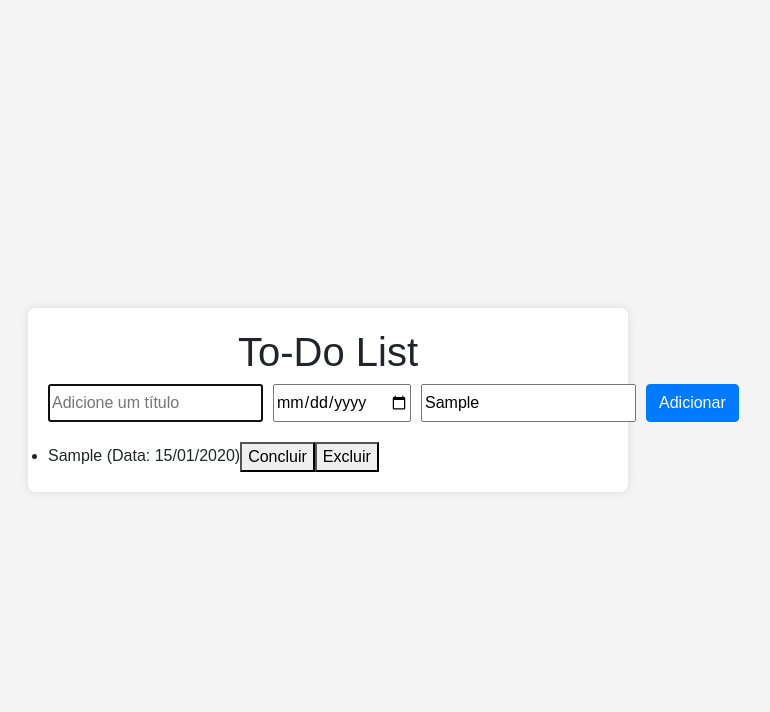
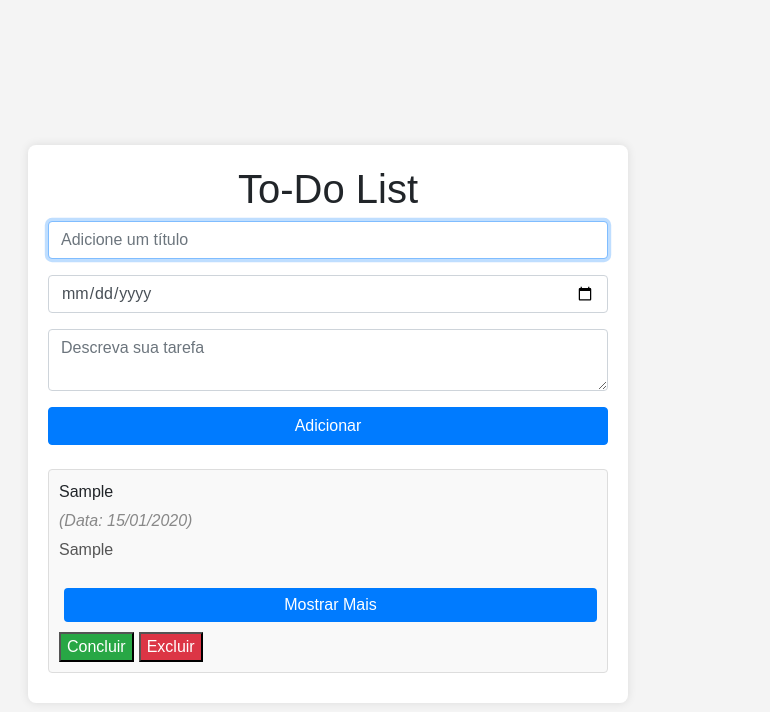
Before and after one commit to brunomaluuf/ToDoList, a plain HTML site: page index.html in a window 1280 px wide. Both pictures are taken after typing "Sample", "2020-01-15", "Sample" into the empty fields and a click on the button "Adicionar". Shown: the whole page, without its empty margins (312-1082 px from the left). Drawn offline with nearby package versions, Linux system fonts and the light colour scheme.

Commit message:
alteração na estrutura visual e funções
Será feito o backend e os ultimos ajustes de estilos.

```diff
--- a/css/styles.css
+++ b/css/styles.css
@@ -16,35 +16,6 @@ body {
     padding: 20px;
     box-shadow: 0 0 10px rgba(0, 0, 0, 0.1);
     border-radius: 8px;
-    margin: 0 auto;
-}
-
-h1 {
-    text-align: center;
-}
-
-form {
-    display: flex;
-    margin-bottom: 20px;
-    gap: 10px;
-
-form input[type="text"],
-form input[type="date"] {
-    flex: 1;
-    padding: 10px;
-    font-size: 16px;
-    border: 1px solid #ccc;
-    border-radius: 4px;
-}
-
-form button {
-    padding: 10px 20px;
-    font-size: 16px;
-}
-
-ul {
-    list-style: none;
-    padding: 0;
 }
 
 li {
@@ -54,8 +25,7 @@ li {
     border-radius: 4px;
     margin-bottom: 10px;
     display: flex;
-    justify-content: space-between;
-    align-items: center;
+    flex-direction: column; /* Mudar para column para alinhar itens verticalmente */
 }
 
 li.completed {
@@ -63,14 +33,25 @@ li.completed {
 }
 
 li .task-date {
-    margin-left: 10px;
+    margin-top: 5px; /* Espaço entre o texto e a data */
     font-style: italic;
     color: #888;
+}
+
+li .task-obs {
+    margin-top: 5px; /* Espaço entre a data e a observação */
+    color: #555;
+    white-space: pre-wrap; /* Preserva quebras de linha */
+    word-wrap: break-word; /* Quebra palavras longas */
+    overflow: hidden;
+    height: 50px; /* Altura inicial */
+    resize: none; /* Desativar redimensionamento manual */
 }
 
 li .btn-group {
     display: flex;
     gap: 5px;
+    margin-top: 10px; /* Espaço entre os botões e o texto */
 }
 
 li .btn {
@@ -108,23 +89,17 @@ li .incomplete-btn:hover {
 }
 
 
-form {
-    display: flex;
-    flex-direction: column;
-    margin-bottom: 20px;
+
+li .expand-btn {
+    background-color: #007bff;
+    color: #fff;
+    cursor: pointer;
+    border: none;
+    padding: 5px 10px;
+    border-radius: 4px;
+    margin-left: 5px; /* Espaço entre os botões */
 }
 
-form input[type="text"],
-form input[type="date"],
-form textarea {
-    padding: 10px;
-    font-size: 16px;
-    border: 1px solid #ccc;
-    border-radius: 4px;
-    resize: vertical;
+li .expand-btn:hover {
+    background-color: #0056b3;
 }
-
-form textarea {
-    height: 100px;
-    min-height: 100px;
-}
--- a/index.html
+++ b/index.html
@@ -1,7 +1,4 @@
 <!DOCTYPE html>
-<html lang="pt-BR">
-<head>
-    <m<!DOCTYPE html>
 <html lang="pt-BR">
 <head>
     <meta charset="UTF-8">
@@ -11,21 +8,26 @@
     <link rel="stylesheet" href="css/styles.css">
 </head>
 <body>
-            <div id="app">
-                <h1>To-Do List</h1>
-                <form id="task-form">
-                    <input type="text" id="task-input" placeholder="Adicione um título" required>
-                    <input type="date" id="task-date" required>
-                    <input type="text" id="task-obs" required placeholder="Descreva sua tarefa.">
-                    <button type="submit" class="btn btn-primary">Adicionar</button>
+    <div id="app" class="container mt-5">
+        <h1 class="text-center">To-Do List</h1>
+        <form id="task-form" class="mb-4">
+            <div class="form-group">
+                <input type="text" id="task-input" class="form-control" placeholder="Adicione um título" required>
+            </div>
+            <div class="form-group">
+                <input type="date" id="task-date" class="form-control" required>
+            </div>
+            <div class="form-group">
+                <textarea id="task-obs" class="form-control" rows="2" placeholder="Descreva sua tarefa" required></textarea>
+            </div>
+            <button type="submit" class="btn btn-primary btn-block">Adicionar</button>
         </form>
         <ul id="task-list" class="list-group"></ul>
     </div>
+
     <script src="https://code.jquery.com/jquery-3.5.1.slim.min.js"></script>
     <script src="https://cdn.jsdelivr.net/npm/@popperjs/core@2.5.4/dist/umd/popper.min.js"></script>
     <script src="https://stackpath.bootstrapcdn.com/bootstrap/4.5.2/js/bootstrap.min.js"></script>
     <script src="scripts/scripts.js"></script>
-
-
 </body>
 </html>
--- a/scripts/scripts.js
+++ b/scripts/scripts.js
@@ -2,8 +2,10 @@ document.addEventListener('DOMContentLoaded', () => {
     const taskForm = document.getElementById('task-form');
     const taskInput = document.getElementById('task-input');
     const taskDate = document.getElementById('task-date');
+    const taskObs = document.getElementById('task-obs');
     const taskList = document.getElementById('task-list');
 
+    // Função para formatar data para DD/MM/YYYY
     const formatDate = (dateStr) => {
         const date = new Date(dateStr);
         const day = String(date.getDate()).padStart(2, '0');
@@ -12,17 +14,22 @@ document.addEventListener('DOMContentLoaded', () => {
         return `${day}/${month}/${year}`;
     };
 
+    // Carregar tarefas do localStorage
     const loadTasks = () => {
         const tasks = JSON.parse(localStorage.getItem('tasks')) || [];
         tasks.sort((a, b) => new Date(a.date) - new Date(b.date));
         tasks.forEach(task => {
-            addTaskToDOM(task.text, task.date, task.completed);
+            addTaskToDOM(task.text, task.date, task.obs, task.completed);
         });
     };
 
-    const addTaskToDOM = (taskText, taskDate, completed = false) => {
+    // Adicionar tarefa ao DOM
+    const addTaskToDOM = (taskText, taskDate, taskObs, completed = false) => {
         const li = document.createElement('li');
-        li.textContent = taskText;
+        const textSpan = document.createElement('span');
+        textSpan.textContent = taskText;
+        li.appendChild(textSpan);
+
         if (completed) {
             li.classList.add('completed');
         }
@@ -32,6 +39,31 @@ document.addEventListener('DOMContentLoaded', () => {
             dateSpan.textContent = ` (Data: ${formatDate(taskDate)})`;
             dateSpan.classList.add('task-date');
             li.appendChild(dateSpan);
+        }
+
+        if (taskObs) {
+            const obsSpan = document.createElement('span');
+            obsSpan.textContent = taskObs;
+            obsSpan.classList.add('task-obs');
+            obsSpan.style.display = 'block'; // Garantir que a observação seja exibida em uma nova linha
+            obsSpan.style.overflow = 'hidden';
+            obsSpan.style.height = '50px'; // Altura inicial
+            obsSpan.style.resize = 'none'; // Desativar redimensionamento manual
+            li.appendChild(obsSpan);
+
+            const expandBtn = document.createElement('button');
+            expandBtn.textContent = 'Mostrar Mais';
+            expandBtn.classList.add('expand-btn');
+            expandBtn.onclick = () => {
+                if (obsSpan.style.height === '50px') {
+                    obsSpan.style.height = 'auto';
+                    expandBtn.textContent = 'mostrar Menos';
+                } else {
+                    obsSpan.style.height = '50px';
+                    expandBtn.textContent = 'Mostrar Mais';
+                }
+            };
+            li.appendChild(expandBtn);
         }
 
         const btnGroup = document.createElement('div');
@@ -75,42 +107,47 @@ document.addEventListener('DOMContentLoaded', () => {
         }
     };
 
+    // Salvar tarefas no localStorage
     const saveTasks = () => {
         const tasks = [];
         taskList.querySelectorAll('li').forEach(li => {
             const taskText = li.firstChild.textContent;
             const taskDate = li.querySelector('.task-date') ? li.querySelector('.task-date').textContent.replace(' (Data: ', '').replace(')', '') : '';
+            const taskObs = li.querySelector('.task-obs') ? li.querySelector('.task-obs').textContent : '';
             const completed = li.classList.contains('completed');
-            const formattedDate = taskDate.split('/').reverse().join('-');
-            tasks.push({ text: taskText, date: formattedDate, completed });
+            const formattedDate = taskDate.split('/').reverse().join('-'); // Convertendo para o formato YYYY-MM-DD
+            tasks.push({ text: taskText, date: formattedDate, obs: taskObs, completed });
         });
         tasks.sort((a, b) => new Date(a.date) - new Date(b.date));
         localStorage.setItem('tasks', JSON.stringify(tasks));
         renderTasks();
     };
 
-
+    // Renderizar tarefas no DOM
     const renderTasks = () => {
         const tasks = JSON.parse(localStorage.getItem('tasks')) || [];
         taskList.innerHTML = '';
         tasks.forEach(task => {
-            addTaskToDOM(task.text, task.date, task.completed);
+            addTaskToDOM(task.text, task.date, task.obs, task.completed);
         });
     };
 
+    // Manipulador de evento para adicionar nova tarefa
     taskForm.addEventListener('submit', (e) => {
         e.preventDefault();
         const taskText = taskInput.value.trim();
         const taskDateValue = taskDate.value;
+        const taskObsValue = taskObs.value.trim();
         if (taskText !== '') {
-            addTaskToDOM(taskText, taskDateValue);
+            addTaskToDOM(taskText, taskDateValue, taskObsValue);
             saveTasks();
             taskInput.value = '';
             taskDate.value = '';
+            taskObs.value = '';
             taskInput.focus();
         }
     });
 
-
+    // Carregar tarefas ao iniciar a aplicação
     loadTasks();
 });
```
Lines whose indentation alone changed are shown as unchanged.
